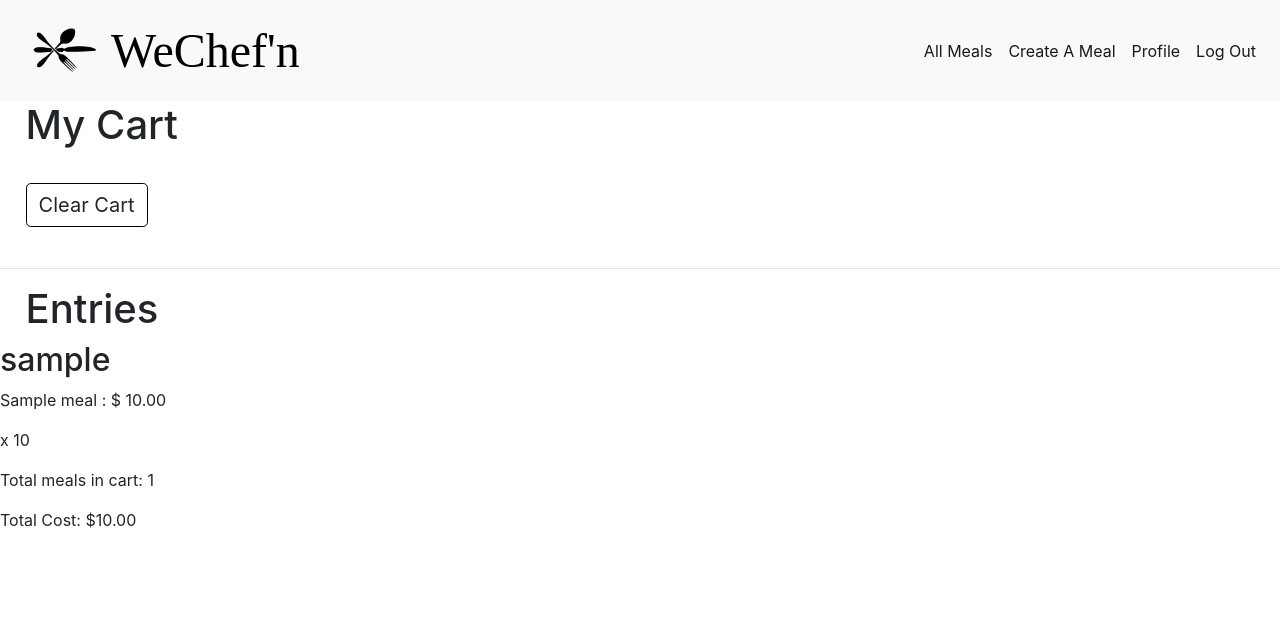
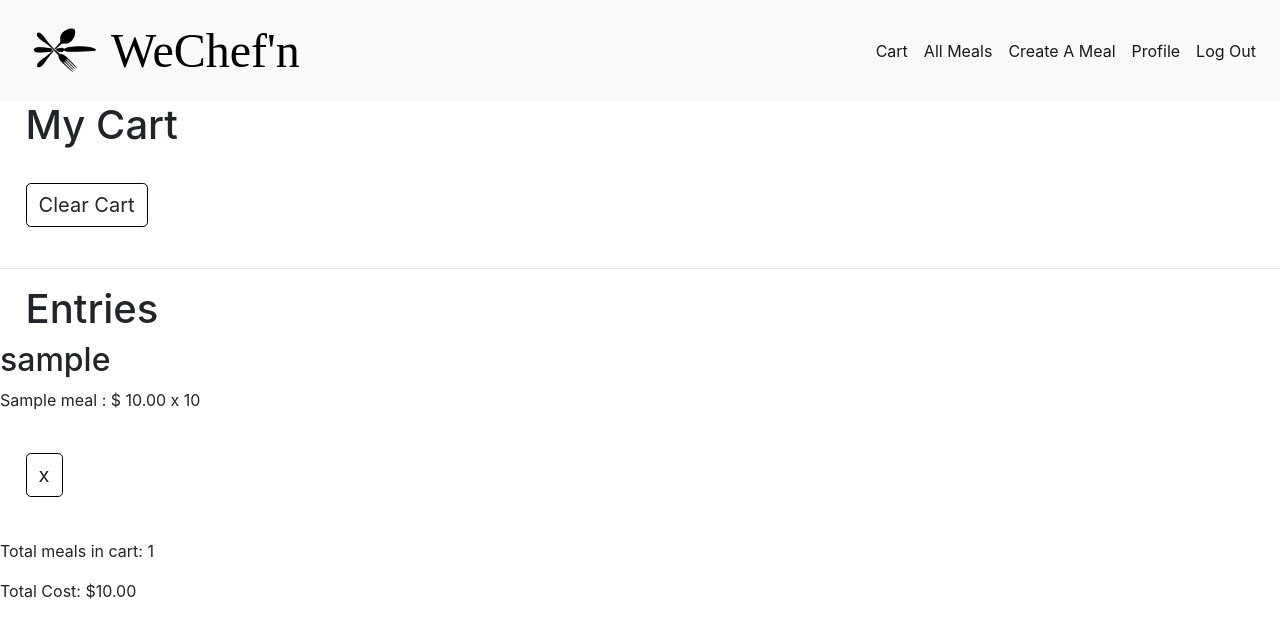
Before and after one commit to franics925/cook_around, a Django app: page /cart/ in a window 1280 px wide. Shown: the top 638 px of the page. Run offline with Django 3.2, Linux system fonts and the light colour scheme; a user stored in the database is signed in; tables that the repository leaves empty hold one stand-in row (values such as "Sample post"); some libraries are stand-ins or nearby versions.

Commit message:
add delete calculations in entry

```diff
--- a/main_app/models.py
+++ b/main_app/models.py
@@ -2,7 +2,7 @@ from django.db import models
 from django.urls import reverse
 from datetime import date
 from django.contrib.auth.models import User
-from django.db.models.signals import post_save
+from django.db.models.signals import post_save, pre_delete
 from django.dispatch import receiver
 from django.core.validators import MaxValueValidator, MinValueValidator
 
@@ -72,6 +72,13 @@ def update_cart(sender, instance, **kwargs):
   instance.cart.count += instance.quantity
   instance.cart.save()
 
+@receiver(pre_delete, sender=Entry)
+def remove_cart(sender, instance, **kwargs):
+  line_cost = instance.quantity * instance.meal.price
+  instance.cart.total -= line_cost
+  instance.cart.count -= instance.quantity
+  instance.cart.save()
+
 class Review(models.Model):
   user = models.CharField(max_length=100)
   comment = models.CharField(max_length=250)
--- a/main_app/templates/base.html
+++ b/main_app/templates/base.html
@@ -24,6 +24,9 @@
     <div class="collapse navbar-collapse" id="navbarText">
       <ul class="navbar-nav ml-auto">
         {% if user.is_authenticated %}
+        <li class="nav-item active">
+          <a class="nav-link" href="{% url 'cart' %}">Cart<span class="sr-only">(current)</span></a>
+        </li>
         <li class="nav-item active">
           <a class="nav-link" href="{% url 'index' %}">All Meals <span class="sr-only">(current)</span></a>
         </li>
--- a/main_app/templates/wechef/cart.html
+++ b/main_app/templates/wechef/cart.html
@@ -13,8 +13,12 @@
 
 
 {% for entry in entries %}
-<p>{{ entry.meal }} : $ {{ entry.price }}</p>
-<p>x {{ entry.quantity }}</p>
+<p>{{ entry.meal }} : $ {{ entry.price }} x {{ entry.quantity }}
+  <form action="{% url 'rmv_entry' entry.id %}" method="POST">
+    {% csrf_token %}
+    <input type="submit" class="btn" value="x">
+  </form>
+</p>
 
 {% empty %}
 Nothing in cart
--- a/main_app/urls.py
+++ b/main_app/urls.py
@@ -13,6 +13,7 @@ urlpatterns = [
   path('meals/<int:pk>/delete/', views.MealDelete.as_view(), name='meal_delete'),
   path('meals/<int:meal_id>/add_photo/', views.add_photo, name='add_photo'),
   path('cart/', views.my_cart, name='cart'),
+  path('cart/<int:pk>/rmv_entry/', views.EntryDelete.as_view(), name='rmv_entry'),
   path('cart/<int:pk>/clr_cart/', views.CartDelete.as_view(), name='clr_cart'),
   path('cart/<int:meal_id>/add_cart/<int:cart_id>/', views.add_cart, name='add_cart'),
   path('cart/<int:meal_id>/rmv_cart/<int:cart_id>/', views.rmv_cart, name='rmv_cart'),
--- a/main_app/views.py
+++ b/main_app/views.py
@@ -34,6 +34,11 @@ class MealUpdate(LoginRequiredMixin, UpdateView):
 
 class CartDelete(LoginRequiredMixin, DeleteView):
   model = Cart
+  def get_success_url(self):
+        return reverse_lazy('cart')
+
+class EntryDelete(LoginRequiredMixin, DeleteView):
+  model = Entry
   def get_success_url(self):
         return reverse_lazy('cart')
 
```
Also changed, not shown: 1 other file.
